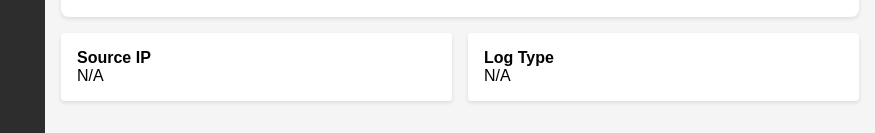
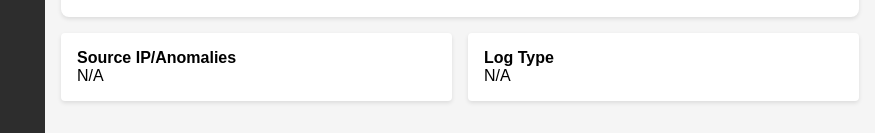
Before and after one commit to Nithin-2479/Kenex-Shield, a PHP site: page /upload.php in a window 1280 px wide. Shown: the part 829-962 px from the top of the page, without its empty margins (405-1280 px from the left). Run offline with PHP 8.4, Linux system fonts and the light colour scheme; the visitor is signed in with stand-in values (Sample User, id 1).

Commit message:
Update upload.php

```diff
--- a/upload.php
+++ b/upload.php
@@ -806,7 +806,7 @@ if ($_SERVER["REQUEST_METHOD"] == "GET" && isset($_GET['logid'])) {
 
             <div class="stats-container">
                 <div class="stat-box">
-                    <h4>Source IP</h4>
+                    <h4>Source IP/Anomalies</h4>
                     <span id="sourceIp">N/A</span>
                 </div>
                 <div class="stat-box">
```
